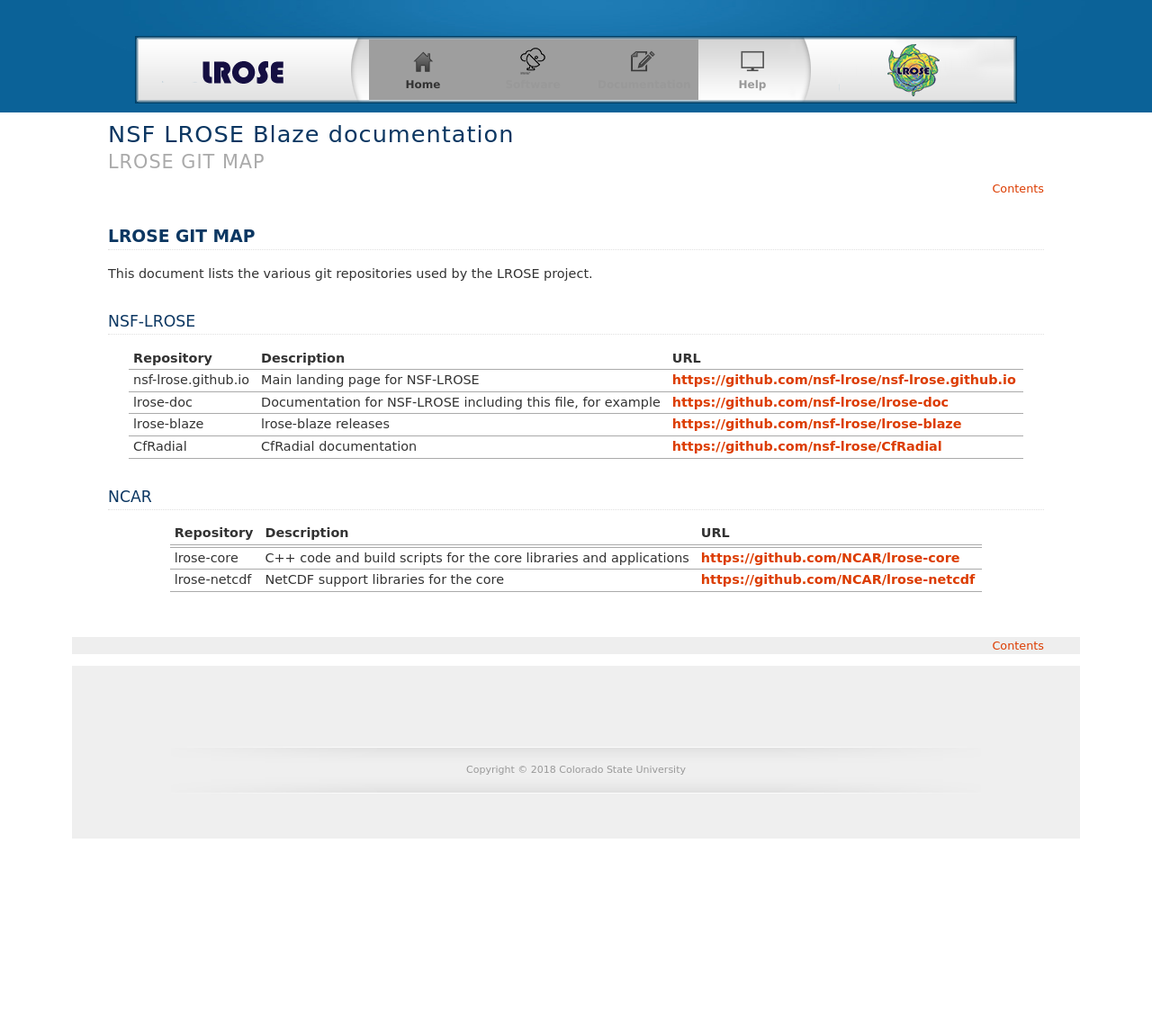
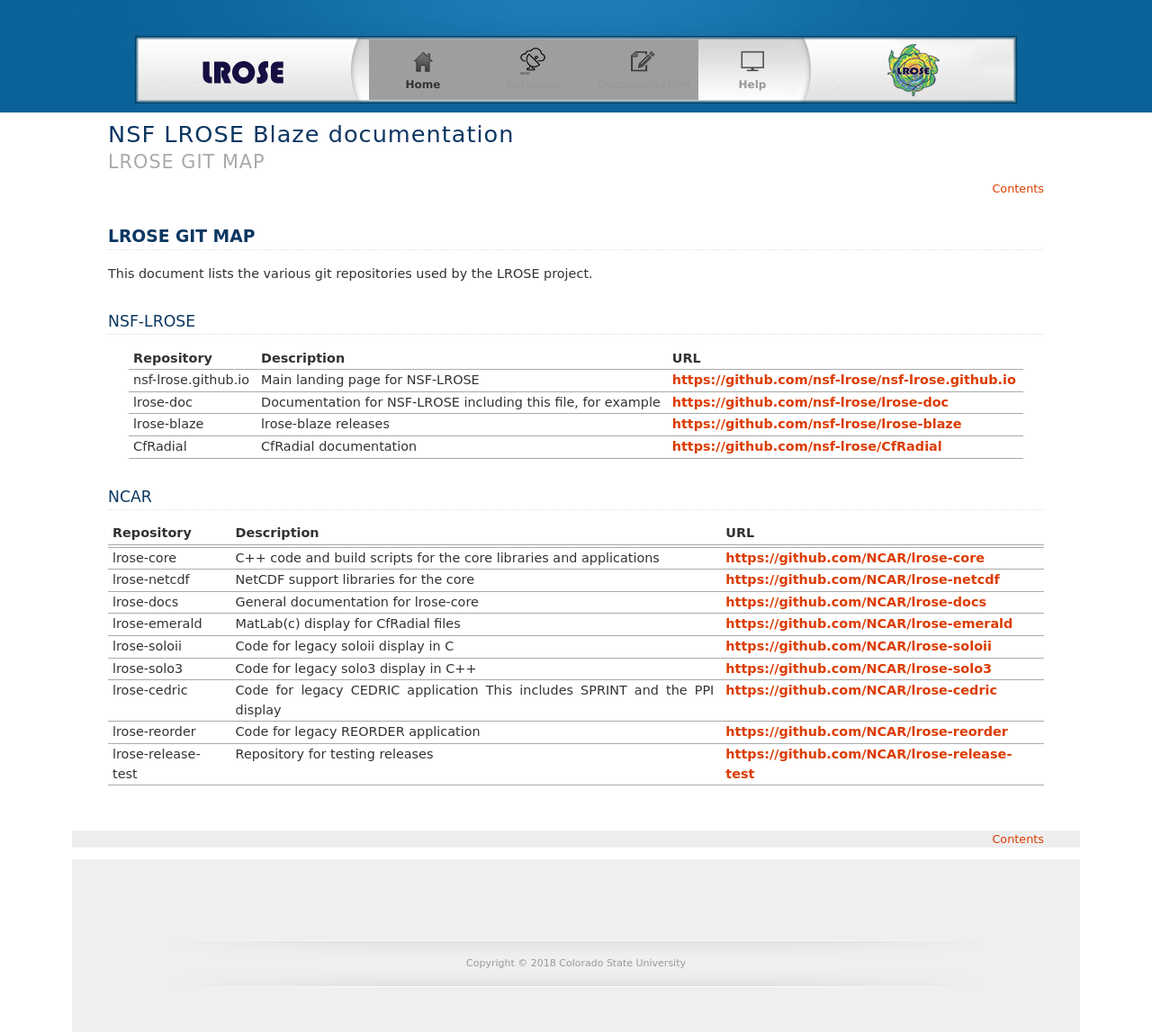
Before and after one commit to nsf-lrose/lrose-doc, a Sphinx documentation site: the page built from source/lrose_git_map.rst, in a window 1280 px wide, cut to the strip 0-1147 px from the top of the page. Shown: the whole strip at 90% size. Built offline with Sphinx 7.4.7, drawn with Linux system fonts in a browser that asks for light colours; before the commit the page ends 932 px from its top, so only the background shows below that; grey boxes are pictures that could not be loaded.

Commit message:
working on lrose_git_map.rst

```diff
--- a/source/lrose_git_map.rst
+++ b/source/lrose_git_map.rst
@@ -32,3 +32,18 @@
 +----------------------+----------------------------------------------+---------------------------------------------+
 | lrose-netcdf         | NetCDF support libraries for the core        | https://github.com/NCAR/lrose-netcdf        |
 +----------------------+----------------------------------------------+---------------------------------------------+
+| lrose-docs           | General documentation for lrose-core         | https://github.com/NCAR/lrose-docs          |
++----------------------+----------------------------------------------+---------------------------------------------+
+| lrose-emerald        | MatLab(c) display for CfRadial files         | https://github.com/NCAR/lrose-emerald       |
++----------------------+----------------------------------------------+---------------------------------------------+
+| lrose-soloii         | Code for legacy soloii display in C          | https://github.com/NCAR/lrose-soloii        |
++----------------------+----------------------------------------------+---------------------------------------------+
+| lrose-solo3          | Code for legacy solo3 display in C++         | https://github.com/NCAR/lrose-solo3         |
++----------------------+----------------------------------------------+---------------------------------------------+
+| lrose-cedric         | Code for legacy CEDRIC application           | https://github.com/NCAR/lrose-cedric        |
+|                      | This includes SPRINT and the PPI display     |                                             |
++----------------------+----------------------------------------------+---------------------------------------------+
+| lrose-reorder        | Code for legacy REORDER application          | https://github.com/NCAR/lrose-reorder       |
++----------------------+----------------------------------------------+---------------------------------------------+
+| lrose-release-test   | Repository for testing releases              | https://github.com/NCAR/lrose-release-test  |
++----------------------+----------------------------------------------+---------------------------------------------+
```
